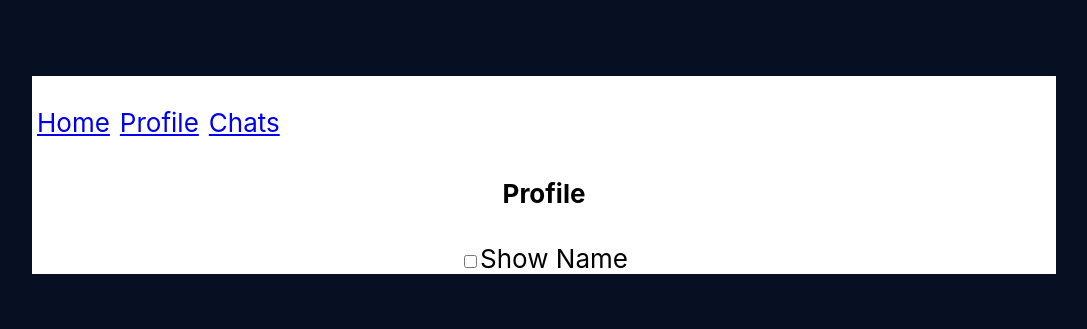
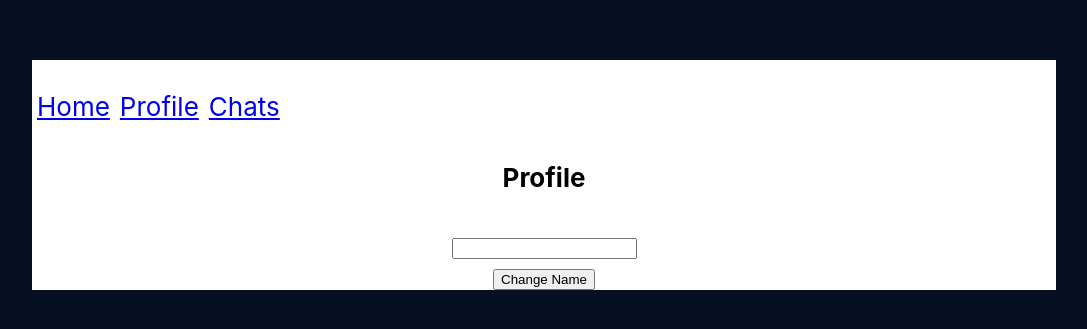
Before and after one commit to mavdoshina/project_react, a React (Create React App) app: page /profile in a window 1280 px wide. Shown: the part 225-554 px from the top of the page, without its empty margins (96-1183 px from the left). Built offline with nearby package versions, Linux system fonts and the light colour scheme.

Commit message:
changeName

```diff
--- a/src/Message.js
+++ b/src/Message.js
@@ -1,9 +1,13 @@
+import {useSelector, useDispatch} from "react-redux";
 function Message(props) {
 
   let useClassName = 'message-row';
   if (props.author === "robot") {
     useClassName += ' robot';
   }
+
+  const profileName = useSelector(state => state.profile);
+  console.log(profileName);
 
   return (
     <div className={useClassName}>
--- a/src/Profile.js
+++ b/src/Profile.js
@@ -1,27 +1,38 @@
 import {useSelector, useDispatch} from "react-redux";
-import {useCallback} from "react";
+import {useCallback, useState} from "react";
 import {
-    toggleShowName
+    toggleShowName, changeName
 } from "./store/profile/actions";
 
 function Profile() {
 
-        const { showName, name } = useSelector((state) => state);
+        const { name } = useSelector((state) => state.profile);
         const dispatch = useDispatch();
-        const setShowName = useCallback(() => {
-        dispatch(toggleShowName);
-        }, [dispatch]);
+        const [value, setValue] = useState('');
+
+        // const setShowName = useCallback(() => {
+        //     dispatch(toggleShowName);
+        // }, [dispatch]);
+
+        const handleChange = useCallback((e) => {
+            setValue(e.target.value);
+            }, []);
+
+        // const setName = () => {};
+
+        const setName = useCallback(() => {
+            dispatch(changeName(value))
+            }, [dispatch, value]);
+
         return (
         <div className="profile-block">
-        <h4>Profile</h4>
-        <input
-        type="checkbox"
-        checked={showName}
-        value={showName}
-        onChange={setShowName}
-        />
-        <span>Show Name</span>
-        {showName && <div>{name}</div>}
+            <h4>Profile</h4>
+            <div>
+                <input type="text" value={value} onChange={handleChange} />
+            </div>
+            <div>
+                <button onClick={setName}>Change Name</button>
+            </div>
         </div>
         );
     }
--- a/src/store/profile/actions.js
+++ b/src/store/profile/actions.js
@@ -1,4 +1,10 @@
 const SWITCH_TOGGLE = 'SWITCH_TOGGLE';
+const CHANGE_NAME = "PROFILE::CHANGE_NAME";
 export const toggleShowName = {
     type: SWITCH_TOGGLE
 };
+
+export const changeName = (newName) => ({
+    type: CHANGE_NAME,
+    payload: newName,
+});
--- a/src/store/profile/reducer.js
+++ b/src/store/profile/reducer.js
@@ -1,13 +1,19 @@
 const initialState = {
-    showName: false,
-    name: 'Default'
+    // showName: false,
+    name: 'Default',
+    profile: 'Marina'
 }
 export const profileReducer = (state = initialState, action) => {
     switch (action.type) {
-        case 'SWITCH_TOGGLE':
+        // case 'SWITCH_TOGGLE':
+        // return {
+        // ...state,
+        // showName: !state.showName
+        // }
+        case 'CHANGE_NAME':
         return {
         ...state,
-        showName: !state.showName
+        name: action.payload
         }
     default:
         return state
```
